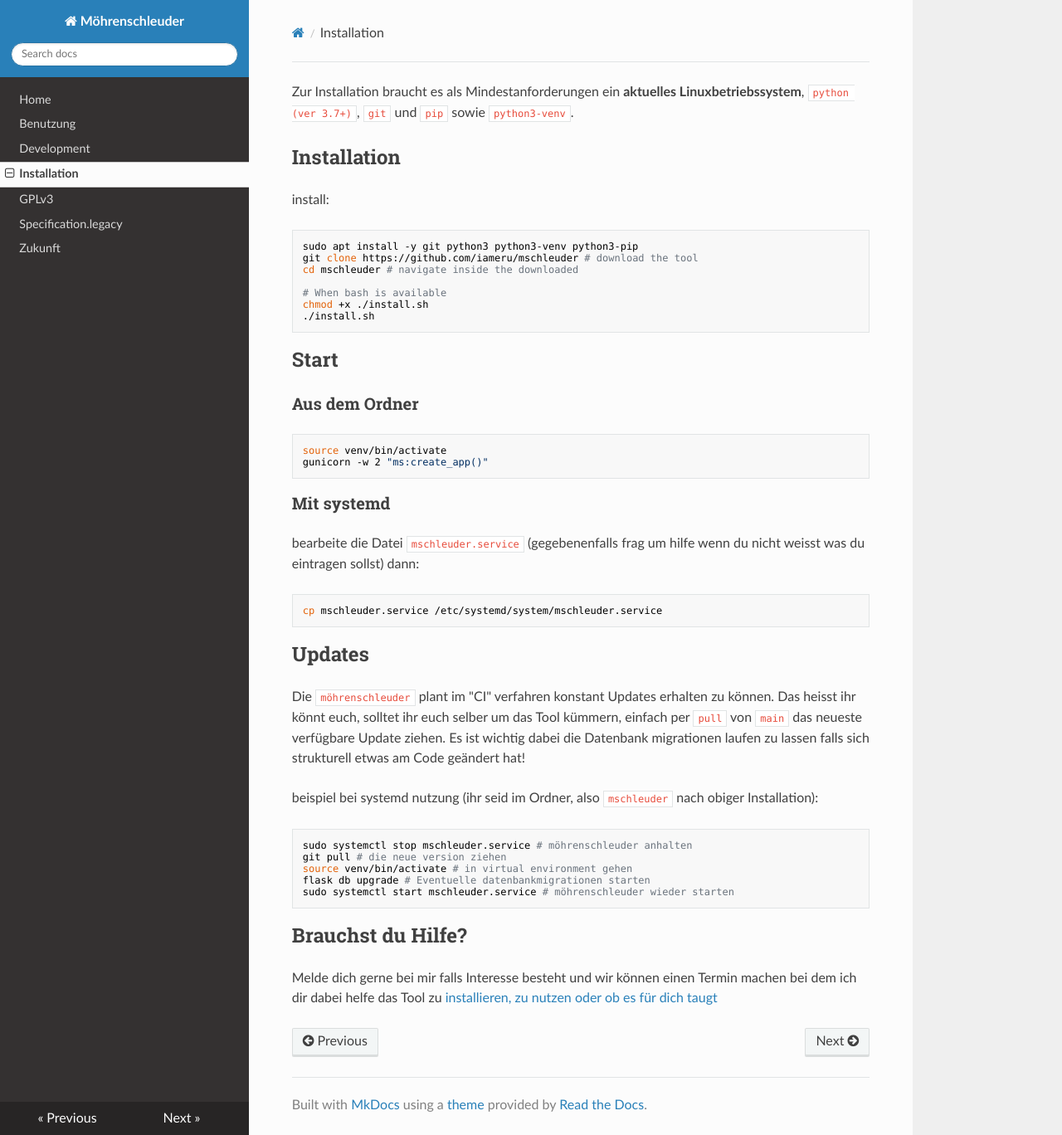
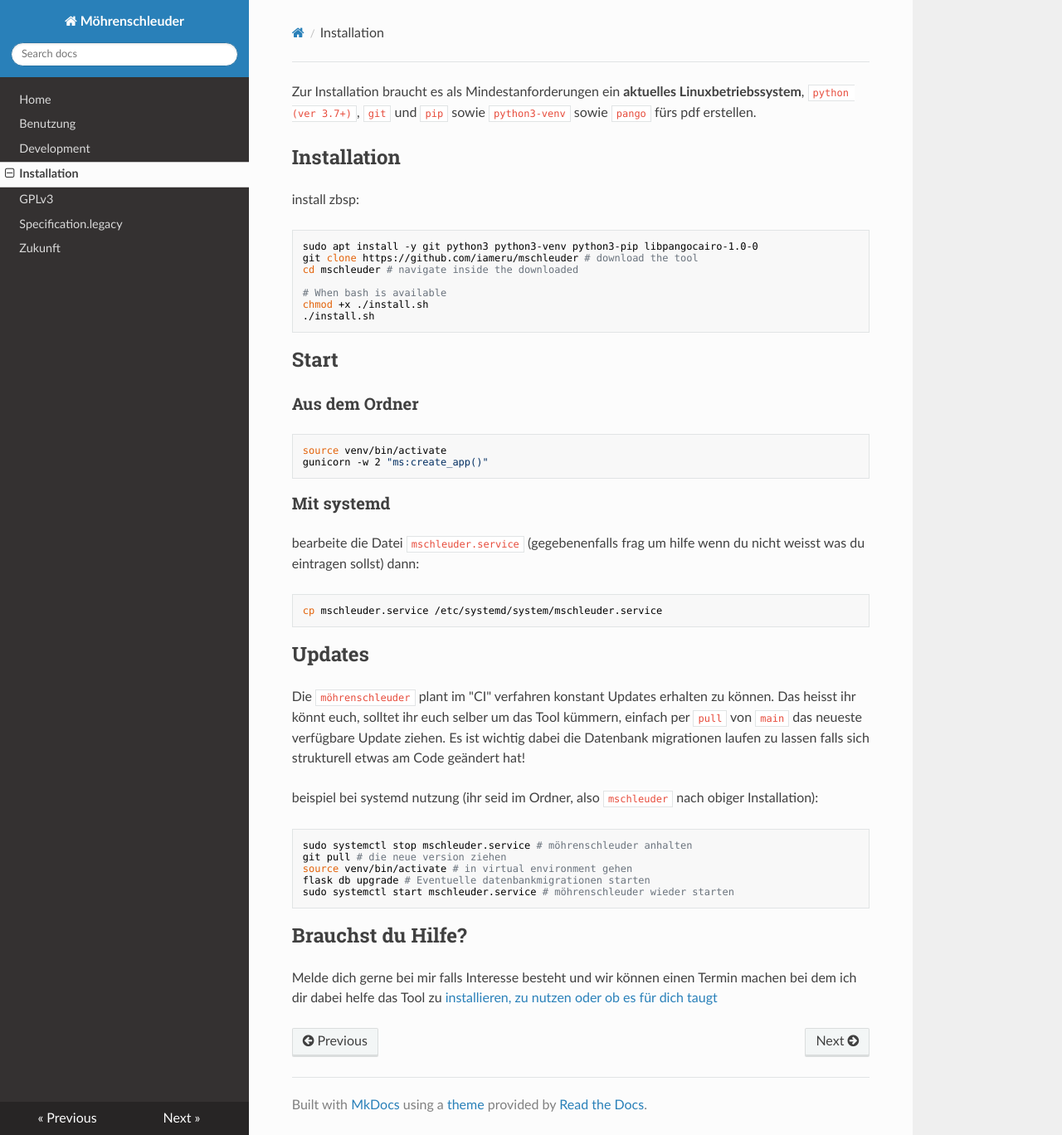
Before and after one commit to iameru/mschleuder, an MkDocs documentation site: the page built from docs/Installation.md, in a window 1280 px wide and 1368 px high. Shown: the whole window at 83% size. Built offline with MkDocs 1.6.1, drawn with Linux system fonts in a browser that asks for light colours; nearby versions of some CDN libraries.

Commit message:
added hint about pango dependency #23

````diff
--- a/docs/Installation.md
+++ b/docs/Installation.md
@@ -1,11 +1,13 @@
 
-Zur Installation braucht es als Mindestanforderungen ein __aktuelles Linuxbetriebssystem__, `python (ver 3.7+)`, `git` und `pip` sowie `python3-venv`.
+Zur Installation braucht es als Mindestanforderungen ein __aktuelles Linuxbetriebssystem__, `python (ver 3.7+)`, `git` und `pip` sowie `python3-venv` sowie `pango` fürs pdf erstellen.
 
 ## Installation
 
-install:
+
+install zbsp:
+
 ```bash
-sudo apt install -y git python3 python3-venv python3-pip
+sudo apt install -y git python3 python3-venv python3-pip libpangocairo-1.0-0
 git clone https://github.com/iameru/mschleuder # download the tool
 cd mschleuder # navigate inside the downloaded
 
````
